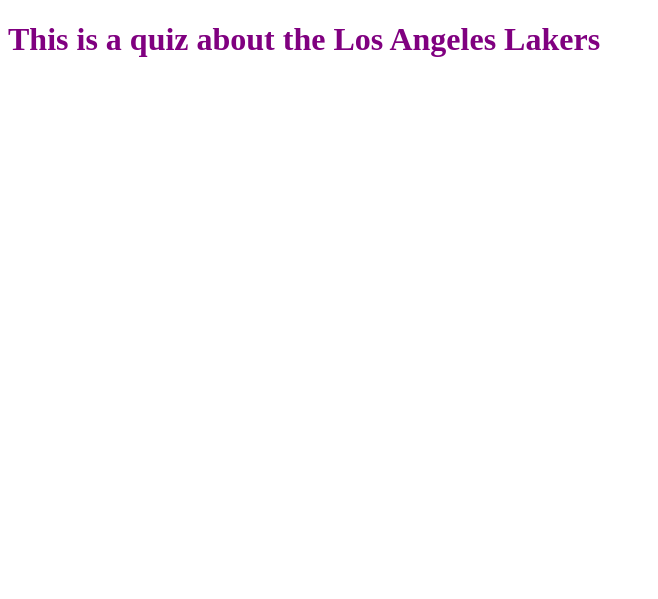
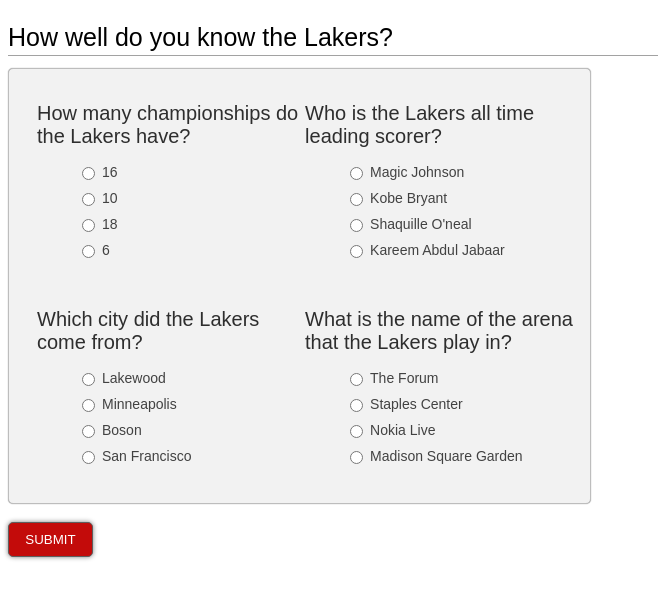
Before and after one commit to matthewhaotran/lakersQuiz, a PHP site: page /index.html in a window 1280 px wide. Shown: the top 599 px of the page, without its empty margins (0-658 px from the left). Run offline with PHP 8.4, Linux system fonts and the light colour scheme.

Commit message:
template

```diff
--- a/index.html
+++ b/index.html
@@ -5,14 +5,114 @@
     <meta name="viewport" content="width=device-width, initial-scale=1.0">
     <meta http-equiv="X-UA-Compatible" content="ie=edge">
     <link rel="stylesheet" href="styles.css">
-    <title>Document</title>
+    <title>Lakers Quiz</title>
 </head>
 <body>
-    <h1></h1>
-    <script
-  src="https://code.jquery.com/jquery-3.3.1.js"
+    <h2 class="quizHeader">How well do you know the Lakers?</h2>
+
+      <table style="width:583px">
+      <tr>
+        <td>
+            <div>
+                <p class="question">How many championships do the Lakers have?</p>
+
+              <ul>
+              <input class="answer" type="radio" name="q1" value="1">
+              <label id="correctString1">16</label>
+              <br>
+              <input class="answer" type="radio" name="q1" value="0">
+              <label>10</label>
+              <br>
+              <input class="answer" type="radio" name="q1" value="0">
+              <label>18</label>
+              <br>
+              <input class="answer" type="radio" name="q1" value="0">
+              <label>6</label>
+              </ul>
+            </div>
+        </td>
+        <td>
+            <div>
+                <p class="question">Who is the Lakers all time leading scorer?</p>
+
+              <ul>
+              <input class="answer" type="radio" name="q2" value="0">
+              <label>Magic Johnson</label>
+              <br>
+              <input class="answer" type="radio" name="q2" value="1">
+              <label id="correctString2">Kobe Bryant</label>
+              <br>
+              <input class="answer" type="radio" name="q2" value="0">
+              <label>Shaquille O'neal</label>
+              <br>
+              <input class="answer" type="radio" name="q2" value="0">
+              <label>Kareem Abdul Jabaar</label>
+              </ul>
+            </div>
+        </td>
+      </tr>
+      <tr>
+        <td>
+            <div>
+                <p class="question">Which city did the Lakers come from?</p>
+
+              <ul>
+              <input class="answer" type="radio" name="q3" value="0">
+              <label>Lakewood</label>
+              <br>
+              <input class="answer" type="radio" name="q3" value="1">
+              <label id="correctString3">Minneapolis</label>
+              <br>
+              <input class="answer" type="radio" name="q3" value="0">
+              <label>Boson</label>
+              <br>
+              <input class="answer" type="radio" name="q3" value="0">
+              <label>San Francisco</label>
+              </ul>
+          </div>
+        </td>
+        <td>
+            <div>
+                <p class="question">What is the name of the arena that the Lakers play in?</p>
+
+              <ul>
+              <input class="answer" type="radio" name="q4" value="0">
+              <label>The Forum</label>
+              <br>
+              <input class="answer" type="radio" name="q4" value="1">
+              <label id="correctString4">Staples Center</label>
+              <br>
+              <input class="answer" type="radio" name="q4" value="0">
+              <label>Nokia Live</label>
+              <br>
+              <input class="answer" type="radio" name="q4" value="0">
+              <label>Madison Square Garden</label>
+              </ul>
+            </div>
+        </td>
+      </tr>
+      </table>
+  <br/>
+    <div class="submitter">
+            <input class="quizSubmit" id="submitButton" onClick="submitQuiz()"
+            type="submit" value="Submit" />
+      </div>
+
+  <!--show only wrong answers on submit-->
+      <div class="quizAnswers" id="correctAnswer1"></div>
+          <div class="quizAnswers" id="correctAnswer2"></div>
+      <div class="quizAnswers" id="correctAnswer3"></div>
+      <div class="quizAnswers" id="correctAnswer4"></div>
+
+  <!--show score upon submit-->
+      <div>
+          <h2 class="quizScore" id="userScore"></h2>
+      </div>
+      </div>
+      <script
+  src="http://code.jquery.com/jquery-3.3.1.js"
   integrity="sha256-2Kok7MbOyxpgUVvAk/HJ2jigOSYS2auK4Pfzbm7uH60="
   crossorigin="anonymous"></script>
   <script src="index.js"></script>
-</body>
+  </body>
 </html>
--- a/index.js
+++ b/index.js
@@ -1 +1,73 @@
 $('h1').text('This is a quiz about the Los Angeles Lakers');
+
+// scripts here:
+
+function submitQuiz() {
+    console.log('submitted');
+
+// get each answer score
+    function answerScore (qName) {
+        var radiosNo = document.getElementsByName(qName);
+
+        for (var i = 0, length = radiosNo.length; i < length; i++) {
+               if (radiosNo[i].checked) {
+        // do something with radiosNo
+                var answerValue = Number(radiosNo[i].value);
+            }
+        }
+        // change NaNs to zero
+        if (isNaN(answerValue)) {
+            answerValue = 0;
+        }
+        return answerValue;
+    }
+
+// calc score with answerScore function
+    var calcScore = (answerScore('q1') + answerScore('q2') + answerScore('q3') + answerScore('q4'));
+    console.log("CalcScore: " + calcScore); // it works!
+
+// function to return correct answer string
+    function correctAnswer (correctStringNo, qNumber) {
+        console.log("qNumber: " + qNumber);  // logs 1,2,3,4 after called below
+        return ("The correct answer for question #" + qNumber + ": &nbsp;<strong>" +
+            (document.getElementById(correctStringNo).innerHTML) + "</strong>");
+        }
+
+// print correct answers only if wrong (calls correctAnswer function)
+    if (answerScore('q1') === 0) {
+        document.getElementById('correctAnswer1').innerHTML = correctAnswer('correctString1', 1);
+    }
+    if (answerScore('q2') === 0) {
+        document.getElementById('correctAnswer2').innerHTML = correctAnswer('correctString2', 2);
+    }
+    if (answerScore('q3') === 0) {
+        document.getElementById('correctAnswer3').innerHTML = correctAnswer('correctString3', 3);
+    }
+    if (answerScore('q4') === 0) {
+        document.getElementById('correctAnswer4').innerHTML = correctAnswer('correctString4', 4);
+    }
+
+// calculate "possible score" integer
+    var questionCountArray = document.getElementsByClassName('question');
+
+    var questionCounter = 0;
+    for (var i = 0, length = questionCountArray.length; i < length; i++) {
+        questionCounter++;
+    }
+
+// show score as "score/possible score"
+    var showScore = "Your Score: " + calcScore +"/" + questionCounter;
+// if 4/4, "perfect score!"
+    if (calcScore === questionCounter) {
+        showScore = showScore + "&nbsp; <strong>Perfect Score!</strong>"
+    };
+    document.getElementById('userScore').innerHTML = showScore;
+}
+
+$(document).ready(function() {
+
+$('#submitButton').click(function() {
+    $(this).addClass('hide');
+});
+
+});
--- a/styles.css
+++ b/styles.css
@@ -1,3 +1,106 @@
-h1 {
-    color: purple;
-}
+/* css here */
+
+{
+    border: 1px dotted black;
+  }
+
+  p.question {
+    font-family: Arial, sans-serif;
+        font-size:20px;
+    color: #2E2E2E;
+    margin-bottom:0px;
+  }
+
+  h2.quizHeader {
+    font-family: Arial, sans-serif;
+    font-weight:normal;
+    font-size:25px;
+    line-height: 27px;
+    margin: 24px 0 12px 0;
+    padding: 0 0 4px 0;
+    border-bottom: 1px solid #a2a2a2;
+  }
+
+  h2.quizScore{
+    font-family: Arial, sans-serif;
+    font-size:25px;
+  }
+
+  div.quizAnswers{
+    font-family: Arial, sans-serif;
+    font-size:16px;
+    color: #424242;
+    padding: 4px 0 4px 0;
+  }
+
+  label {
+    font-family: Arial, sans-serif;
+    font-size:14px;
+    color: #424242;
+    vertical-align:top;
+  }
+
+  input.answer[type="radio"] {
+    margin-bottom: 10px;
+  }
+
+  input.quizSubmit[type="submit"] {
+    -webkit-background-clip: border-box;
+    -webkit-background-origin: padding-box;
+    -webkit-background-size: auto;
+    -webkit-transition-delay: 0s, 0s;
+    -webkit-transition-duration: 0.2s, 0.2s;
+    -webkit-transition-property: color, background-color;
+    -webkit-transition-timing-function: ease, ease;
+    box-shadow: rgba(0, 0, 0, 0.498039) 0px 0px 5px 0px;
+    color: #ffffff;
+    background-color: #c30b0a;
+    margin: 0;
+    border: 0;
+    outline: 0;
+    text-transform:uppercase;
+    height:35px;
+    width:85px;
+    border: 1px solid #5E5E5E;
+    border-radius:5px;
+
+   }
+
+  input.quizSubmit[type="submit"]:hover {
+    color: #ffffff;
+    background: #680f11;
+    text-decoration: none;
+  }
+
+  table {
+    background-color: #F2F2F2;
+        border:1px solid #BDBDBD;
+    border-radius:5px;
+    padding:10px;
+    padding-left:25px;
+    box-shadow: rgba(0, 0, 0, 0.498039) 0px 0px 1px 0px;
+  }
+
+  th {
+
+  }
+
+  tr {
+
+  }
+
+  td {
+
+  }
+
+  .submitter {
+        width:85px;
+  }
+
+  .hide {
+        display:none;
+  }
+
+
+  /*SFS light red = #c30b0a;
+  SFS dark red = #9f2026; */
```
